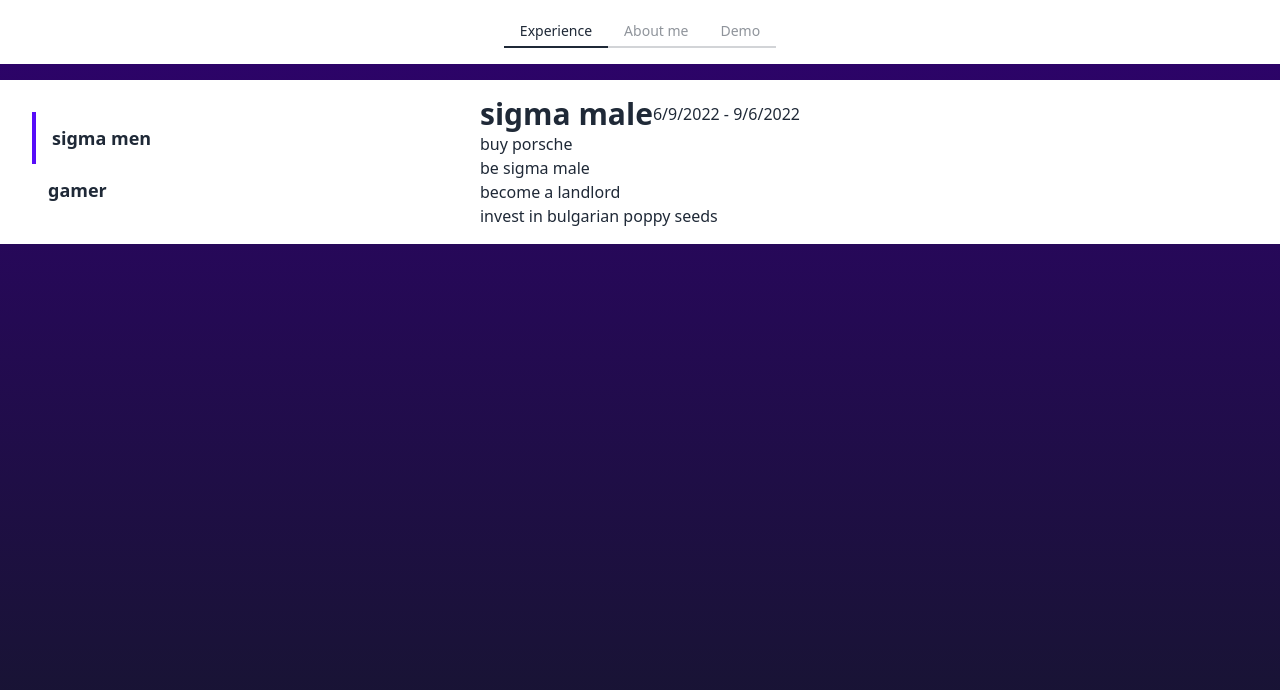
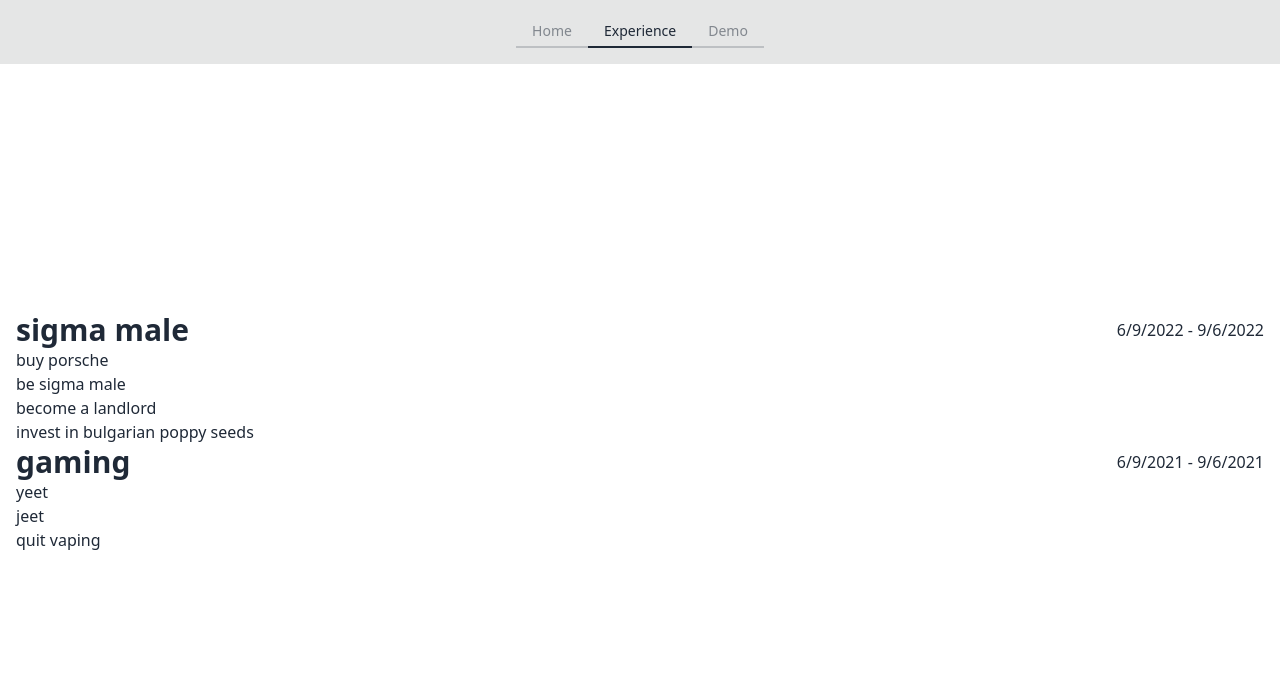
Before and after one commit to jackfrate/personal-site, a Next.js app: page / in a window 1280 px wide. Shown: the top 690 px of the page. Built offline with nearby package versions, Linux system fonts and the light colour scheme.

Commit message:
more progress

```diff
--- a/src/components/experience.tsx
+++ b/src/components/experience.tsx
@@ -1,5 +1,3 @@
-import { useState } from "react";
-
 export type JobItem = {
   companyName: string;
   startDate: string;
@@ -35,45 +33,29 @@ const jobItems: JobItem[] = [
 ];
 
 const Experience = () => {
-  const [activeJobItem, changeActiveJobItem] = useState<JobItem>(
-    jobItems[0] as JobItem
-  );
-
-  const jobItemsUI = jobItems.map((item) => (
-    <li
-      key={item.index.toString()}
-      className={`text-lg font-bold ${
-        activeJobItem.index === item.index ? "bordered" : ""
-      }`}
-    >
-      <p onClick={() => changeActiveJobItem(item)}>{item.companyName}</p>
-    </li>
-  ));
 
   return (
-    <div className="hero mt-4 min-h-full w-screen">
-      <div className="hero-content min-h-full min-w-full flex-col bg-base-100 lg:relative lg:flex-row-reverse">
-        {/* text on right / top */}
-        <div className="space-between relative flex flex-col">
+    <div className="hero h-full w-screen grow bg-base-100">
+      <div className="hero-content relative flex h-full w-full flex-col lg:gap-16">
+        {/* job desc */}
+        <div className="space-between relative flex w-full flex-col">
+          {jobItems.map((jobItem) => (
+            <>
               <div className="flex min-w-full flex-row items-center justify-between">
-            <h1 className="text-3xl font-bold">{activeJobItem.jobTitle}</h1>
+                <h1 className="text-3xl font-bold">{jobItem.jobTitle}</h1>
                 <p>
-              {activeJobItem.startDate} - {activeJobItem.endDate}
+                  {jobItem.startDate} - {jobItem.endDate}
                 </p>
               </div>
               <ul className="flex flex-col">
-            {activeJobItem.jobPoints.map((point) => (
+                {jobItem.jobPoints.map((point) => (
                   <li key={point} className="">
                     {point}
                   </li>
                 ))}
               </ul>
-        </div>
-        {/* text on left / bottom */}
-        <div className="card w-full max-w-sm  lg:absolute lg:left-0 lg:top-0">
-          <div className="card-body">
-            <ul className="menu w-56 bg-base-100">{jobItemsUI}</ul>
-          </div>
+            </>
+          ))}
         </div>
       </div>
     </div>
--- a/src/pages/index.tsx
+++ b/src/pages/index.tsx
@@ -1,12 +1,12 @@
 import { type NextPage } from "next";
 import Head from "next/head";
 import { useState } from "react";
-import About from "../components/About";
+import About from "../components/about";
 import Demo from "../components/demo";
 import Experience from "../components/experience";
 
 const Home: NextPage = () => {
-  const [activeTab, setActiveTab] = useState(0);
+  const [activeTab, setActiveTab] = useState(1);
 
   return (
     <>
@@ -16,7 +16,7 @@ const Home: NextPage = () => {
         <link rel="icon" href="/favicon.ico" />
       </Head>
       <main className="2-screen flex min-h-screen flex-col items-center justify-start bg-gradient-to-b from-[#2e026d] to-[#15162c]">
-        <div className="navbar flex w-full grow-0 flex-row justify-center bg-base-100">
+        <div className="navbar flex w-full grow-0 flex-row justify-center bg-base-300">
           {/* TODO: make tabs into a dropdown when in mobile   */}
           <div className="tabs">
             <div
@@ -25,7 +25,7 @@ const Home: NextPage = () => {
               }`}
               onClick={() => setActiveTab(0)}
             >
-              Experience
+              Home
             </div>
             <div
               className={`tab tab-bordered ${
@@ -33,7 +33,7 @@ const Home: NextPage = () => {
               }`}
               onClick={() => setActiveTab(1)}
             >
-              About me
+              Experience
             </div>
             <div
               className={`tab tab-bordered ${
@@ -46,8 +46,8 @@ const Home: NextPage = () => {
           </div>
         </div>
         <div className="flex h-full w-full grow flex-col">
-          {activeTab === 0 && <Experience></Experience>}
-          {activeTab === 1 && <About></About>}
+          {activeTab === 0 && <About></About>}
+          {activeTab === 1 && <Experience></Experience>}
           {activeTab === 2 && <Demo></Demo>}
         </div>
       </main>
```
Lines whose indentation alone changed are shown as unchanged.
